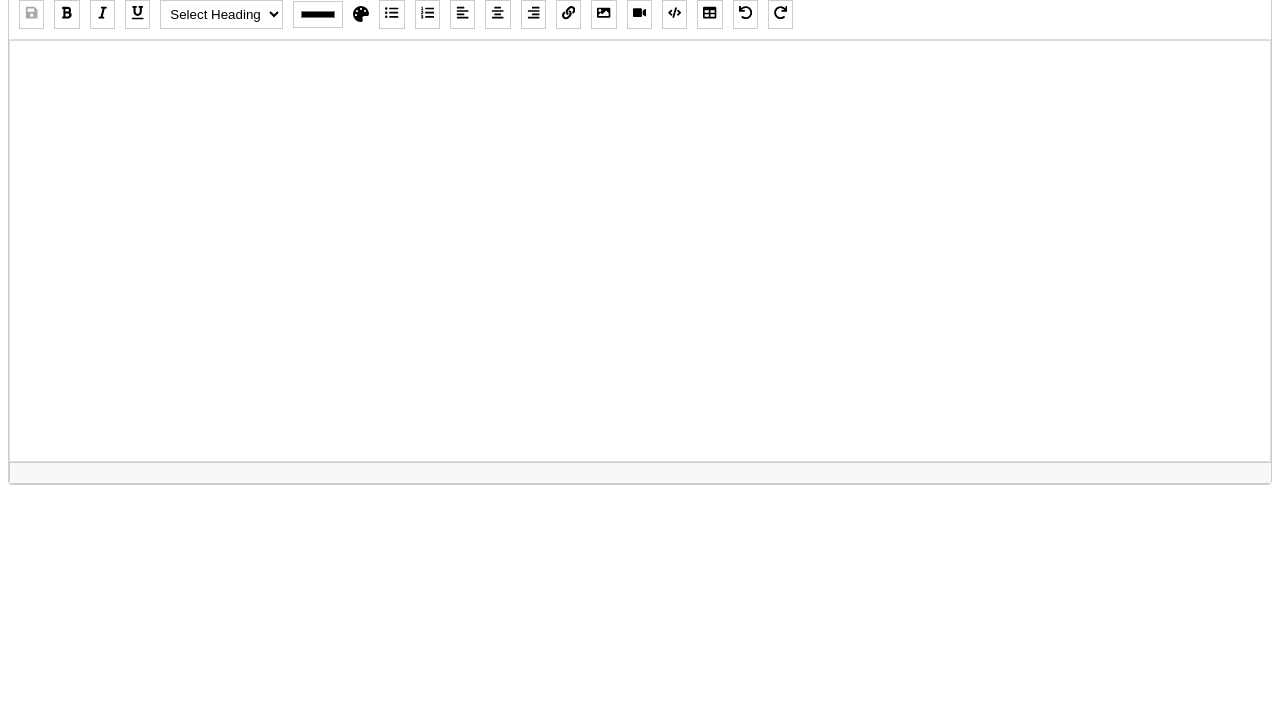
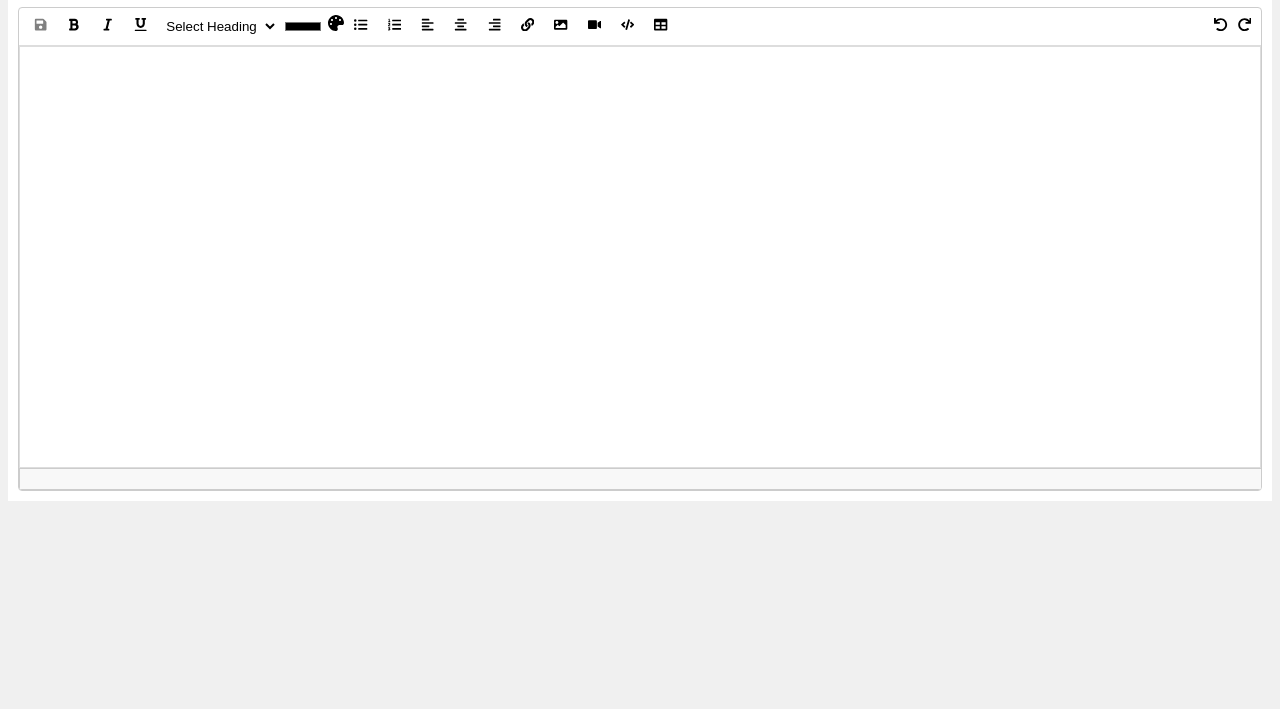
Before and after one commit to dpgaire/custom-rich-text-editor, a React app: page / in a window 1280 px wide. Shown: the part 91-800 px from the top of the page. Built offline with nearby package versions, Linux system fonts and the light colour scheme.

Commit message:
layout design

```diff
--- a/src/components/Toolbar.js
+++ b/src/components/Toolbar.js
@@ -26,7 +26,8 @@ const Toolbar = ({ onCommand, onSave, isSaved }) => {
   console.log("isSaved", isSaved);
   return (
     <div className="toolbar">
-      <button onClick={onSave} style={{ color: isSaved ? "gray" : "darkgray" }}>
+      <div className="toolbar_items">
+        <button onClick={onSave} style={{ color: isSaved ? "black" : "gray" }}>
           <FaSave />
         </button>
         {/* Text formatting */}
@@ -95,7 +96,8 @@ const Toolbar = ({ onCommand, onSave, isSaved }) => {
         <button onClick={() => onCommand("insertTable")}>
           <FaTable />
         </button>
-
+      </div>
+      <div>
         {/* Undo/Redo */}
         <button onClick={() => onCommand("undo")}>
           <FaUndo />
@@ -104,6 +106,7 @@ const Toolbar = ({ onCommand, onSave, isSaved }) => {
           <FaRedo />
         </button>
       </div>
+    </div>
   );
 };
 
--- a/src/index.js
+++ b/src/index.js
@@ -5,7 +5,7 @@ import Editor from "./components/Editor";
 import "./styles/editor.css";
 
 const App = () => (
-  <div>
+  <div className="main_app">
     <h1>Custom Rich Text Editor</h1>
     <Editor />
   </div>
--- a/src/styles/editor.css
+++ b/src/styles/editor.css
@@ -1,7 +1,21 @@
 /* src/components/Editor.css */
+
+body {
+    background-color: #f0f0f0;
+}
+
+.main_app {
+    max-width: 1360px;
+    margin: auto;
+    background-color: white;
+    padding: 10px;
+}
+
 .editor-container {
     border: 1px solid #ccc;
     border-radius: 4px;
+    max-width: 1360px;
+    margin: auto;
     overflow: hidden;
 }
 
--- a/src/styles/toolbar.css
+++ b/src/styles/toolbar.css
@@ -4,8 +4,18 @@
     flex-wrap: wrap;
     align-items: center;
     gap: 10px;
-    padding: 10px;
+    justify-content: space-between;
+    padding: 5px;
     border-bottom: 1px solid #ddd;
+}
+
+.toolbar_items>button,
+select,
+input[type="color"] {
+    padding: 5px 10px;
+    display: inline-flex;
+    align-items: center;
+    justify-content: center;
 }
 
 button,
@@ -13,7 +23,8 @@ select,
 input[type="color"] {
     padding: 5px;
     cursor: pointer;
-    border: 1px solid #ccc;
+    /* border: 1px solid #ccc; */
+    border: none;
     background-color: white;
 }
 
```
Lines whose indentation alone changed are shown as unchanged.
